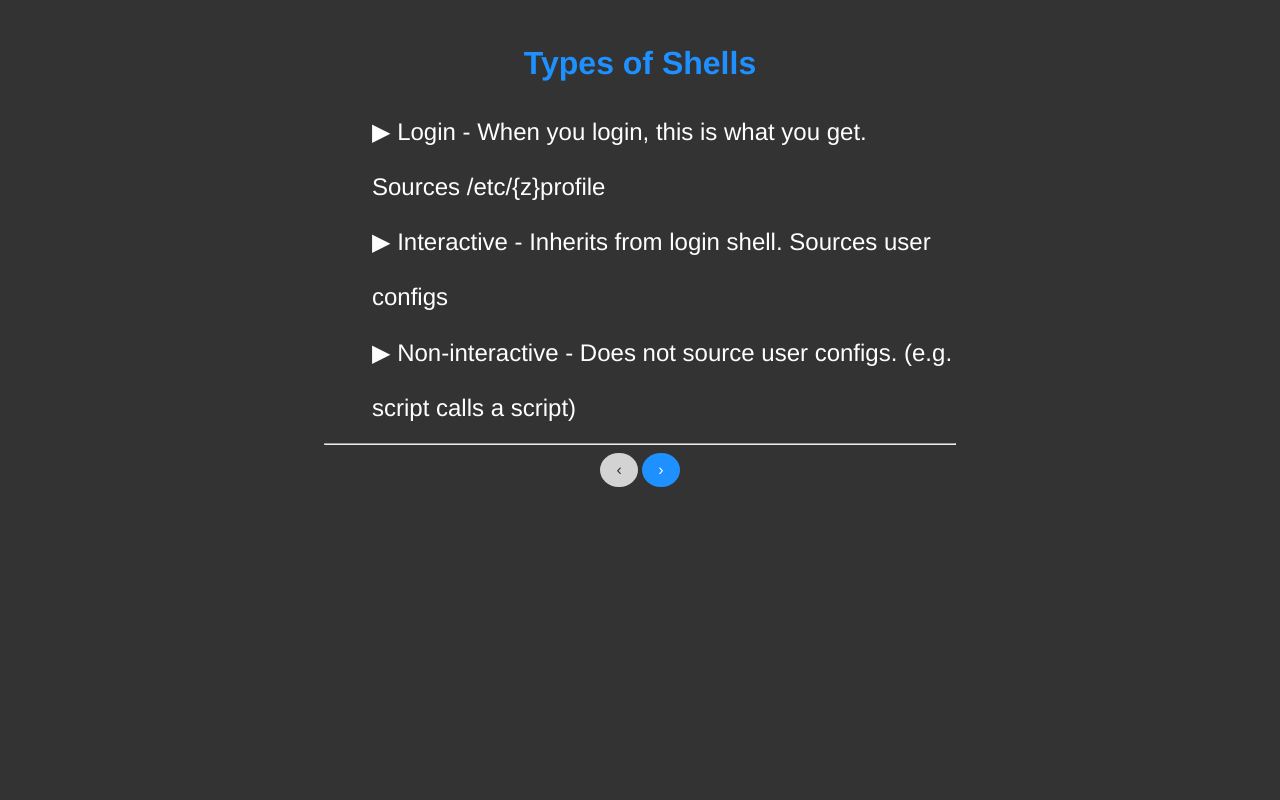
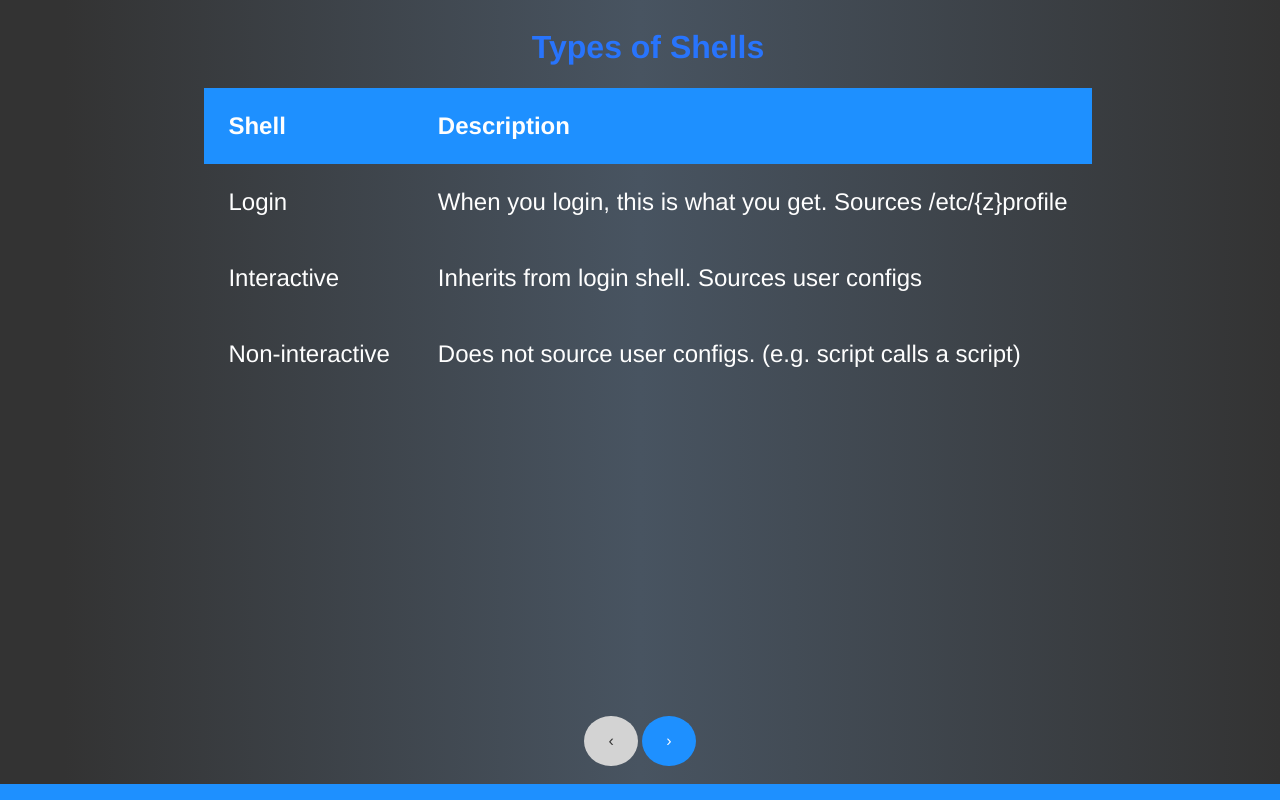
Before and after one commit to juroney/nix_slides, a FastAPI app: page /shells in a window 1280 px wide. Run offline with FastAPI, Linux system fonts and the light colour scheme.

Commit message:
add style

```diff
--- a/app/main.py
+++ b/app/main.py
@@ -1,5 +1,6 @@
 from pathlib import Path
 
+import uvicorn
 from fastapi import FastAPI, Request
 from fastapi.responses import HTMLResponse
 from fastapi.staticfiles import StaticFiles
@@ -14,6 +15,8 @@ templates_dir = path / "templates"
 app.mount("/static", StaticFiles(directory=static_path), name="static")
 templates = Jinja2Templates(directory=templates_dir)
 
+prefix = "slides/"
+
 
 @app.get("/", response_class=HTMLResponse)
 async def root(request: Request):
@@ -23,7 +26,7 @@ async def root(request: Request):
         "next": "/agenda",
         "previous": "/"
     }
-    return templates.TemplateResponse('index.html', resp)
+    return templates.TemplateResponse(f'{prefix}index.html', resp)
 
 
 @app.get("/agenda", response_class=HTMLResponse)
@@ -42,7 +45,7 @@ async def agenda(request: Request):
         "next": "/prim-diff",
         "agenda": agenda_items,
     }
-    return templates.TemplateResponse('agenda.html', resp)
+    return templates.TemplateResponse(f'{prefix}agenda.html', resp)
 
 
 @app.get("/prim-diff", response_class=HTMLResponse)
@@ -53,7 +56,7 @@ async def prim_diff(request: Request):
         "previous": "/agenda",
         "next": "/shells",
     }
-    return templates.TemplateResponse('prim-diff.html', resp)
+    return templates.TemplateResponse(f'{prefix}prim-diff.html', resp)
 
 
 @app.get("/shells", response_class=HTMLResponse)
@@ -71,7 +74,7 @@ async def shells(request: Request):
         "shells": shells,
     }
 
-    return templates.TemplateResponse('shells.html', resp)
+    return templates.TemplateResponse(f'{prefix}shells.html', resp)
 
 
 @app.get("/config-files", response_class=HTMLResponse)
@@ -89,7 +92,7 @@ async def config_files(request: Request):
         "previous": "/shells",
         "config_files": config_files
     }
-    return templates.TemplateResponse('config-files.html', resp)
+    return templates.TemplateResponse(f'{prefix}config-files.html', resp)
 
 
 @app.get("/thanks", response_class=HTMLResponse)
@@ -100,4 +103,8 @@ async def thanks(request: Request):
         "next": "/",
         "previous": "/config-files"
     }
-    return templates.TemplateResponse('thanks.html', resp)
+    return templates.TemplateResponse(f'{prefix}thanks.html', resp)
+
+
+if __name__ == '__main__':
+    uvicorn.run(app)
--- a/app/static/main.css
+++ /dev/null
@@ -1,57 +0,0 @@
-body {
-    background-color: #333;
-    color: #fefefe;
-    font-family: Helvetica, arial, sans-serif;
-    min-height:50%;
-}
-
-.center {
-    margin: 0 auto;
-    padding: 1em;
-    width: 50%;
-    text-align: center;
-}
-
-.img {
-    padding-left: 15%;
-}
-
-.text-left {
-    text-align: left;
-    padding-left: 2em;
-    line-height: 2.3em;
-    font-size: 1.5em;
-}
-
-.title {
-    color: #1e90ff;
-}
-
-.sub-title {
-    color: #1e90ff;
-}
-
-a {
-    text-decoration: none;
-    display: inline-block;
-    padding: 8px 16px;
-}
-
-a:hover {
-    background-color: #000;
-    color: #ffffff;
-}
-
-.round {
-    border-radius: 50%;
-}
-
-.back {
-    background-color: #d3d3d3;
-    color: #333333;
-}
-
-.next {
-    background-color: #1e90ff;
-    color: #fefefe;
-}
--- /dev/null
+++ b/app/static/style.css
@@ -0,0 +1,132 @@
+body {
+    color: #2874fc;
+    font-family: Helvetica, arial, sans-serif;
+    height: 100%;
+    width: 100%;
+    background: rgb(51, 51, 51);
+    background: linear-gradient(90deg, rgba(51, 51, 51, 1) 5%, rgba(72, 84, 97, 1) 50%, rgba(51, 51, 51, 1) 100%);
+}
+
+.center {
+    align-items: center;
+    justify-content: center;
+    display: inline-block;
+}
+
+
+.content {
+    align-items: center;
+    width: 100%;
+    height: 100%;
+}
+
+.footer {
+    background-color: #1e90ff;
+/ / background-color: #2874fc;
+    height: 1em;
+    width: 100%;
+}
+
+.bottom {
+    width: 100%;
+    position: fixed;
+    bottom: 0;
+    left: 0;
+}
+
+.table-sm {
+    text-align: left;
+    border-collapse: collapse;
+}
+
+th, td {
+    border-bottom: none;
+    padding: 1em;
+}
+
+th {
+    background-color: #1e90ff;
+    color: #fefefe;
+}
+
+tr:hover {
+    background-color: #fefefe;
+    color: #333333;
+}
+
+
+.img {
+    padding: 1em;
+}
+
+.text-med {
+    font-size: 1.5em;
+}
+
+.text-center {
+    text-align: center;
+}
+
+.text-left {
+    text-align: left;
+}
+
+.text-black {
+    color: #28282B;
+}
+
+.text-white {
+    color: #fefefe;
+}
+
+.comfy-text {
+    line-height: 2em;
+    font-size: 2em;
+    margin: 0 auto;
+}
+
+.title {
+    color: #2874fc;
+}
+
+.sub-title {
+    color: #1e90ff;
+}
+
+a {
+    text-decoration: none;
+    display: inline-block;
+    padding: 16px 24px;
+}
+
+a:hover {
+    background-color: #000;
+    color: #ffffff;
+}
+
+.buttons {
+    margin: 0 auto;
+    width: 100%;
+}
+
+.button-box {
+    width: 100%;
+    height: 100%;
+    position: sticky;
+    bottom: 0;
+    left: 0;
+}
+
+.round {
+    border-radius: 50%;
+}
+
+.back {
+    background-color: #d3d3d3;
+    color: #333333;
+}
+
+.next {
+    background-color: #1e90ff;
+    color: #fefefe;
+}
--- a/app/templates/base.html
+++ b/app/templates/base.html
@@ -4,5 +4,13 @@
     <meta charset="UTF-8">
     <title>{{ title }}</title>
     <meta name="description" content={{ description }}>
-    <link rel="stylesheet" href="/static/main.css">
+    <link rel="stylesheet" href="/static/style.css">
 </head>
+<body>{% block body %}{% endblock %}
+<div class="bottom">
+    {% include 'buttons.html' %}
+    <br>
+    {% include 'footer.html'%}
+</div>
+</body>
+</html>
--- a/app/templates/buttons.html
+++ b/app/templates/buttons.html
@@ -1,3 +1,4 @@
-<hr>
-<a href="{{ previous }}" class="round back">&#8249;</a>
-<a href="{{ next }}" class="round next">&#8250;</a>
+<div class="button-box buttons text-center">
+    <a href="{{ previous }}" class="round back">&#8249;</a>
+    <a href="{{ next }}" class="round next">&#8250;</a>
+</div>
--- /dev/null
+++ b/app/templates/footer.html
@@ -0,0 +1 @@
+<div class="footer"></div>
--- a/app/templates/shells.html
+++ /dev/null
@@ -1,12 +0,0 @@
-{% include 'base.html' %}
-<body>
-<div class="center">
-    <h1 class="title">{{ title }}</h1>
-    <div class="text-left">
-        {%  for key, shell in shells.items() %}
-            &#9654; {{ key }} - {{ shell }} <br>
-        {% endfor %}
-    </div>
-    {% include 'buttons.html' %}
-</div>
-</body>
--- /dev/null
+++ b/app/templates/slides/shells.html
@@ -0,0 +1,26 @@
+{% extends 'base.html' %}
+{% block body %}
+    <div class="center content text-center">
+        <h1 class="title">{{ title }}</h1>
+        <table class="table-sm center text-white text-med">
+            <thead class="">
+            <tr>
+                <th>Shell</th>
+                <th>Description</th>
+            </tr>
+            </thead>
+            <tbody>
+            {% for key, shell in shells.items() %}
+                <tr>
+                    <td>
+                        {{ key }}
+                    </td>
+                    <td>
+                        {{ shell }}
+                    </td>
+                </tr>
+            {% endfor %}
+            </tbody>
+        </table>
+    </div>
+{% endblock %}
--- /dev/null
+++ b/app/templates/slides/thanks.html
@@ -0,0 +1,6 @@
+{% extends 'base.html' %}
+{% block body %}
+<div class="content center text-center">
+<h1 class="text-center ">{{ title }}</h1>
+</div>
+{% endblock %}
```
Also changed, not shown: app/templates/agenda.html (deleted, +0 -11 lines), app/templates/config-files.html (deleted, +0 -12 lines), app/templates/prim-diff.html (deleted, +0 -11 lines), app/templates/section-title.html (deleted, +0 -7 lines), app/templates/slides/agenda.html (added, +11 -0 lines), app/templates/slides/config-files.html (added, +11 -0 lines), app/templates/slides/index.html (renamed from app/templates/index.html, +4 -5 lines), app/templates/slides/prim-diff.html (added, +9 -0 lines), app/templates/thanks.html (deleted, +0 -7 lines).
